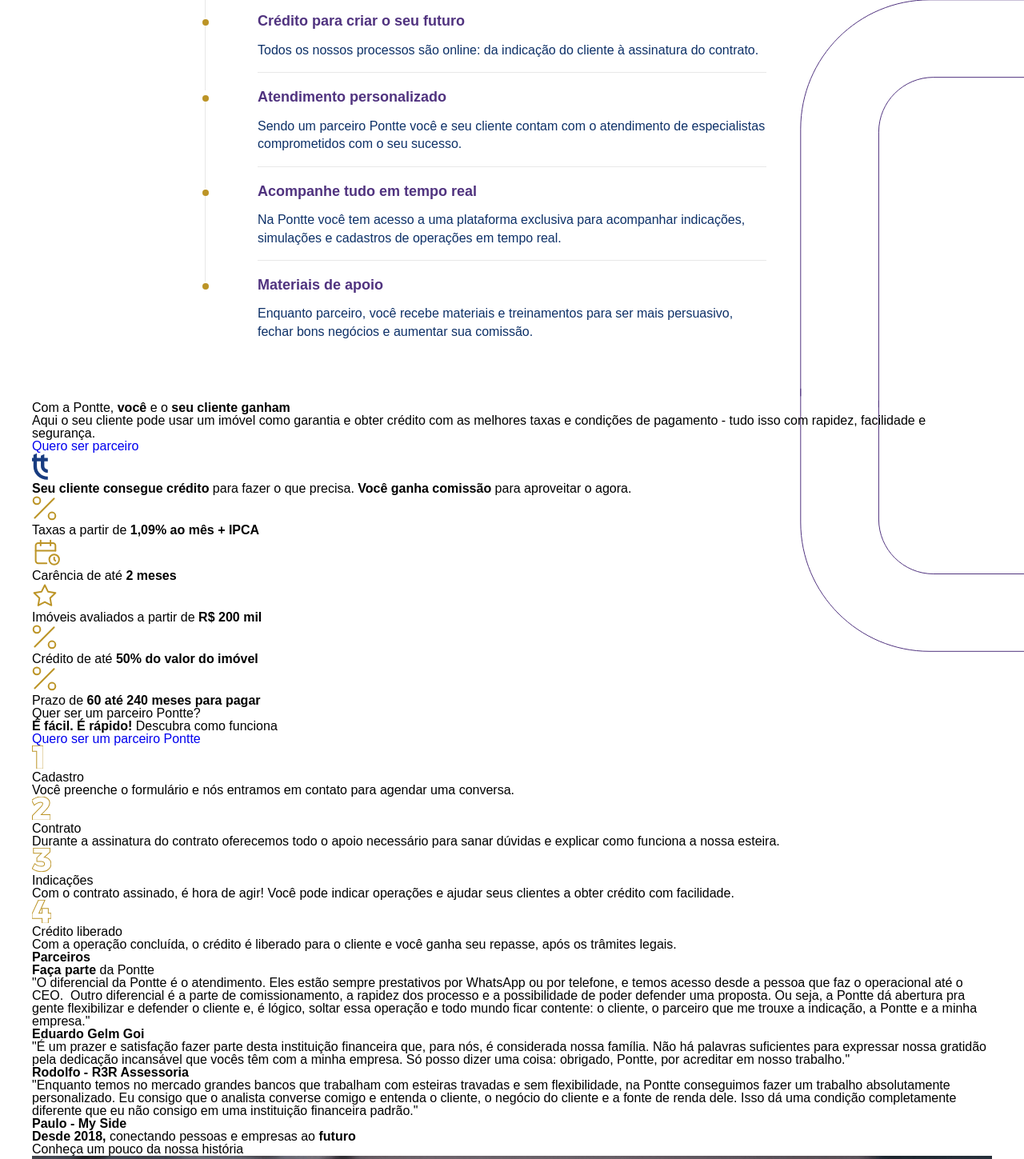
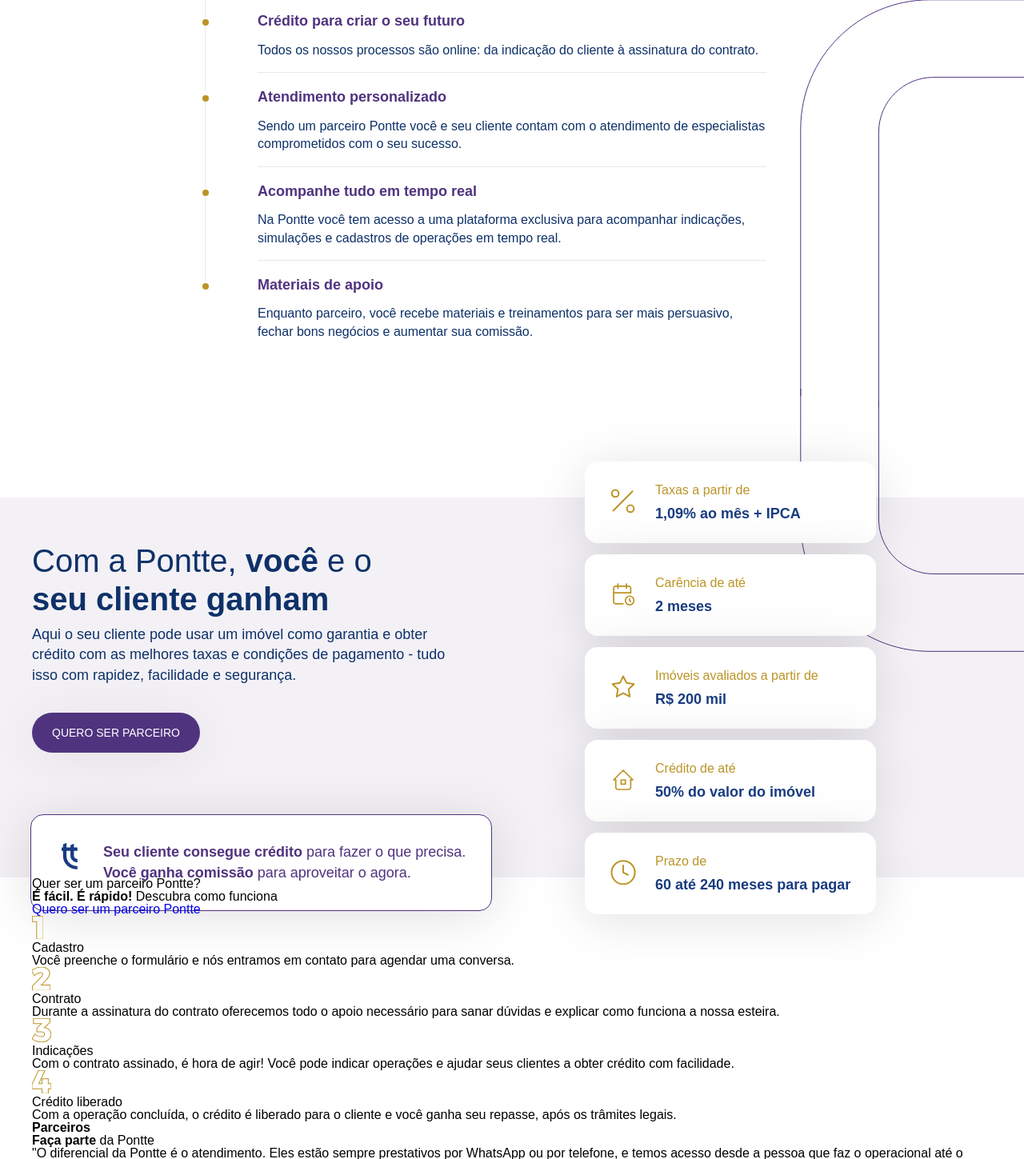
Before and after one commit to chelwillians/pontte, a PHP site: page /seja-um-parceiro.html in a window 1280 px wide. Shown: the part 1182-2631 px from the top of the page at 80% size. Run offline with PHP 8.4, Linux system fonts and the light colour scheme; some web fonts are replaced.

Commit message:
seção de benefícios

```diff
--- a/seja-um-parceiro.html
+++ b/seja-um-parceiro.html
@@ -138,8 +138,8 @@
                     <img src="./dist/images/icon-pontte.svg" alt="Ícone pontte">
                 </div>
                 <div class="benefits__info--desc">
-                    <p><strong>Seu cliente consegue crédito</strong> para fazer o que precisa. <strong>Você ganha
-                            comissão</strong> para aproveitar o agora.</p>
+                    <p><strong>Seu cliente consegue crédito</strong> para fazer o que precisa.</p>
+                    <p><strong>Você ganha comissão</strong> para aproveitar o agora.</p>
                 </div>
             </div>
 
@@ -170,7 +170,7 @@
                 </div>
                 <div class="benefits__item">
                     <div class="benefits__item--icon">
-                        <img src="./dist/images/icon-percent.svg" alt="">
+                        <img src="./dist/images/icon-house.svg" alt="">
                     </div>
                     <div class="benefits__item--text">
                         <h3 class="benefits__item--title">Crédito de até <strong>50% do valor do imóvel</strong></h3>
@@ -178,7 +178,7 @@
                 </div>
                 <div class="benefits__item">
                     <div class="benefits__item--icon">
-                        <img src="./dist/images/icon-percent.svg" alt="">
+                        <img src="./dist/images/icon-clock.svg" alt="">
                     </div>
                     <div class="benefits__item--text">
                         <h3 class="benefits__item--title">Prazo de <strong>60 até 240 meses para pagar</strong></h3>
--- /dev/null
+++ b/src/sass/sections/benefits.scss
@@ -0,0 +1,166 @@
+.benefits {
+    background-color: $light-purple;
+    padding-top: 44px;
+    margin-top: 50px;
+
+    @media screen and (min-width: 1024px) {
+        padding-top: 55px;
+    }
+
+    .wrap {
+        padding: 0 32px;
+        position: relative;
+
+        @media screen and (min-width: 1024px) {
+            padding: 0;
+            padding-bottom: 156px;
+        }
+    }
+
+    &__title {
+        color: $dark-blue;
+        line-height: 1.2;
+        font-size: 32px;
+        font-weight: 300;
+
+        @media screen and (min-width: 1024px) {
+            font-size: 40px;
+            max-width: 440px;
+        }
+
+        strong {
+            font-weight: 700;
+        }
+    }
+
+    &__desc {
+        margin-top: 18px;
+        color: $dark-blue;
+        font-size: 18px;
+        line-height: 1.4;
+        font-weight: 300;
+
+        @media screen and (min-width: 1024px) {
+            margin-top: 8px;
+            max-width: 530px;
+        }
+    }
+
+    &__button {
+        margin-top: 22px;
+        font-size: 14px;
+        color: $white;
+        background-color: $purple;
+        border-radius: 48px;
+        display: inline-block;
+        padding: 18px;
+        text-align: center;
+        width: 100%;
+        text-transform: uppercase;
+        box-shadow: 0px 7px 64px rgba(0, 0, 0, 0.07);
+
+        @media screen and (min-width: 1024px) {
+            margin-top: 34px;
+            width: auto;
+            min-width: 210px;
+        }
+    }
+
+    &__info {
+        margin-top: 32px;
+        background: $white;
+        border: 1px solid $purple;
+        border-radius: 16px;
+        padding: 26px 30px;
+        box-shadow: 0px 7px 64px rgba(0, 0, 0, 0.12);
+
+        display: flex;
+        align-items: flex-start;
+
+        @media screen and (min-width: 1024px) {
+            position: absolute;
+            bottom: -42px;
+            left: -2px;
+            padding: 34px 32px 34px 38px;
+        }
+
+        &--icon {
+            width: 20px;
+            margin-right: 32px;
+        }
+
+        &--desc {
+            width: calc(100% - 52px);
+            color: $purple;
+            font-size: 18px;
+            line-height: 1.4;
+
+            p {
+                margin-bottom: 18px;
+
+                @media screen and (min-width: 1024px) {
+                    margin-bottom: 0;
+                }
+
+                &:last-child {
+                    margin-bottom: 0;
+                }
+            }
+        }
+    }
+
+    &__list {
+        position: relative;
+        top: 42px;
+        margin-top: -10px;
+
+        @media screen and (min-width: 1024px) {
+            position: absolute;
+            top: -90px;
+            left: 50%;
+            transform: translateX(25%);
+        }
+    }
+
+    &__item {
+        display: flex;
+        align-items: center;
+        padding: 18px 24px;
+        background-color: #fff;
+        box-shadow: 0px 7px 64px rgba(0, 0, 0, .12);
+        margin-bottom: 10px;
+        border-radius: 16px;
+        min-height: 82px;
+
+        @media screen and (min-width: 1024px) {
+            min-height: 100px;
+            padding: 28px 32px;
+            margin-bottom: 14px;
+        }
+
+        &:last-child {
+            margin-bottom: 0;
+        }
+
+        &--icon {
+            width: 32px;
+            margin-right: 24px;
+        }
+
+        &--text {
+            color: $yellow;
+            font-size: 16px;
+
+            strong {
+                display: block;
+                margin-top: 12px;
+                color: $blue;
+                font-weight: 600;
+
+                @media screen and (min-width: 1024px) {
+                    font-size: 18px;
+                }
+            }
+        }
+    }
+}
--- a/src/sass/sections/the-future.scss
+++ b/src/sass/sections/the-future.scss
@@ -4,6 +4,7 @@
 
     @media screen and (min-width: 1024px) {
         margin-top: 144px;
+        margin-bottom: 180px;
     }
 
     .wrap {
--- a/src/sass/styles.scss
+++ b/src/sass/styles.scss
@@ -17,3 +17,4 @@
 @import "sections/main-footer";
 @import "sections/internal-banner";
 @import "sections/the-future";
+@import "sections/benefits";
```
Also changed, not shown: dist/css/styles.min.css.
